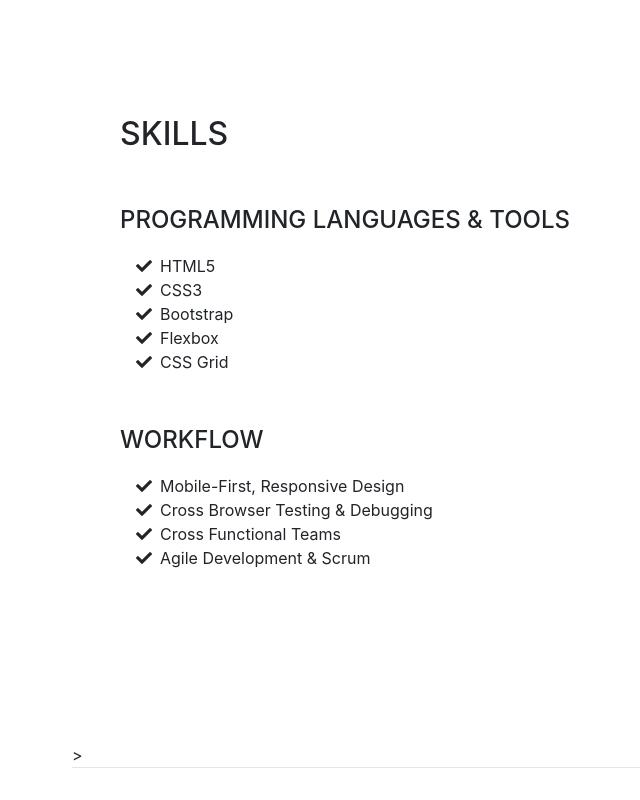
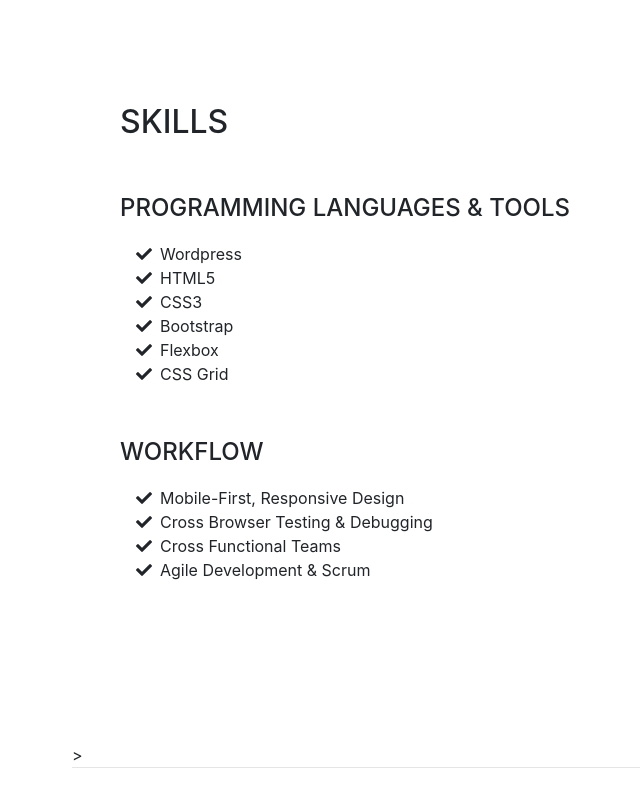
Before and after one commit to romaine1989/mycv, a website with bundled scripts: page index.html in a window 1280 px wide. Shown: the part 2763-3563 px from the top of the page, without its empty margins (200-840 px from the left). Built offline with nearby package versions, Linux system fonts and the light colour scheme; a web font is replaced by a local one.

Commit message:
added wordpress to skills

```diff
--- a/index.html
+++ b/index.html
@@ -191,6 +191,9 @@
           <ul class="fa-ul mb-0">
             <li>
               <i class="fa-li fa fa-check"></i>
+              Wordpress</li>
+            <li>
+              <i class="fa-li fa fa-check"></i>
               HTML5</li>
             <li>
               <i class="fa-li fa fa-check"></i>
```
